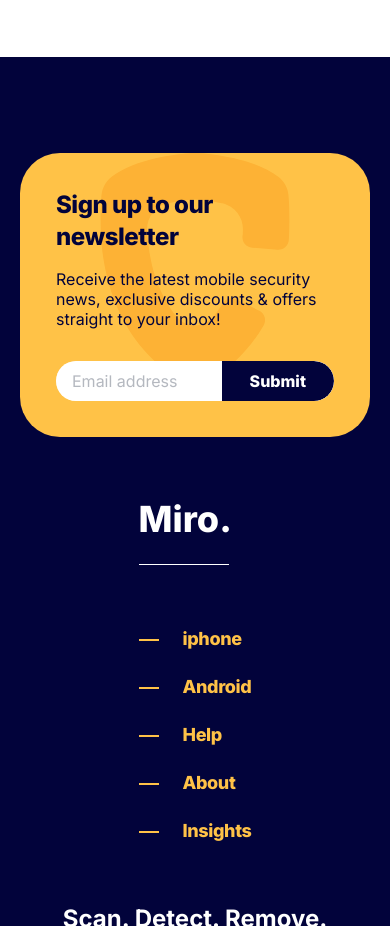
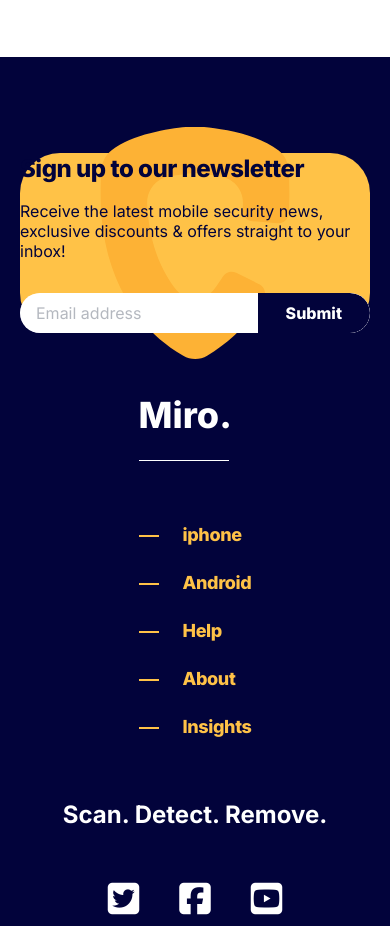
Before and after one commit to aminulwebdev/front-end-assignment-inilabs, a website: page index.html in a window 390 px wide. Shown: the part 5900-6826 px from the top of the page. Drawn offline with nearby package versions, Linux system fonts and the light colour scheme.

Commit message:
Footer logo responsive for all devices

```diff
--- a/index.html
+++ b/index.html
@@ -831,10 +831,10 @@
 
                         <div class="lg:w-[40%] order-1 lg:order-3 ">
 
-                            <div class=" bg-[#ffc247] rounded-[40px] p-9 relative z-10 ">
+                            <div class=" bg-[#ffc247] rounded-[40px] sm:p-9 md:p-14 lg:p-9 relative z-10 ">
                                 <picture>
                                     <img src="./images/footerInput_logo.svg" alt="not found"
-                                        class="absolute top-0 left-2/4 -translate-x-1/2 -z-10 ">
+                                        class="absolute top-2/4 -translate-y-1/2  left-2/4 -translate-x-1/2 -z-10  ">
                                 </picture>
                                 <h3
                                     class="text-[#02033B] font-inter text-2xl font-extrabold leading-8 tracking-[-0.48px]">
```
Also changed, not shown: src/output.css.
